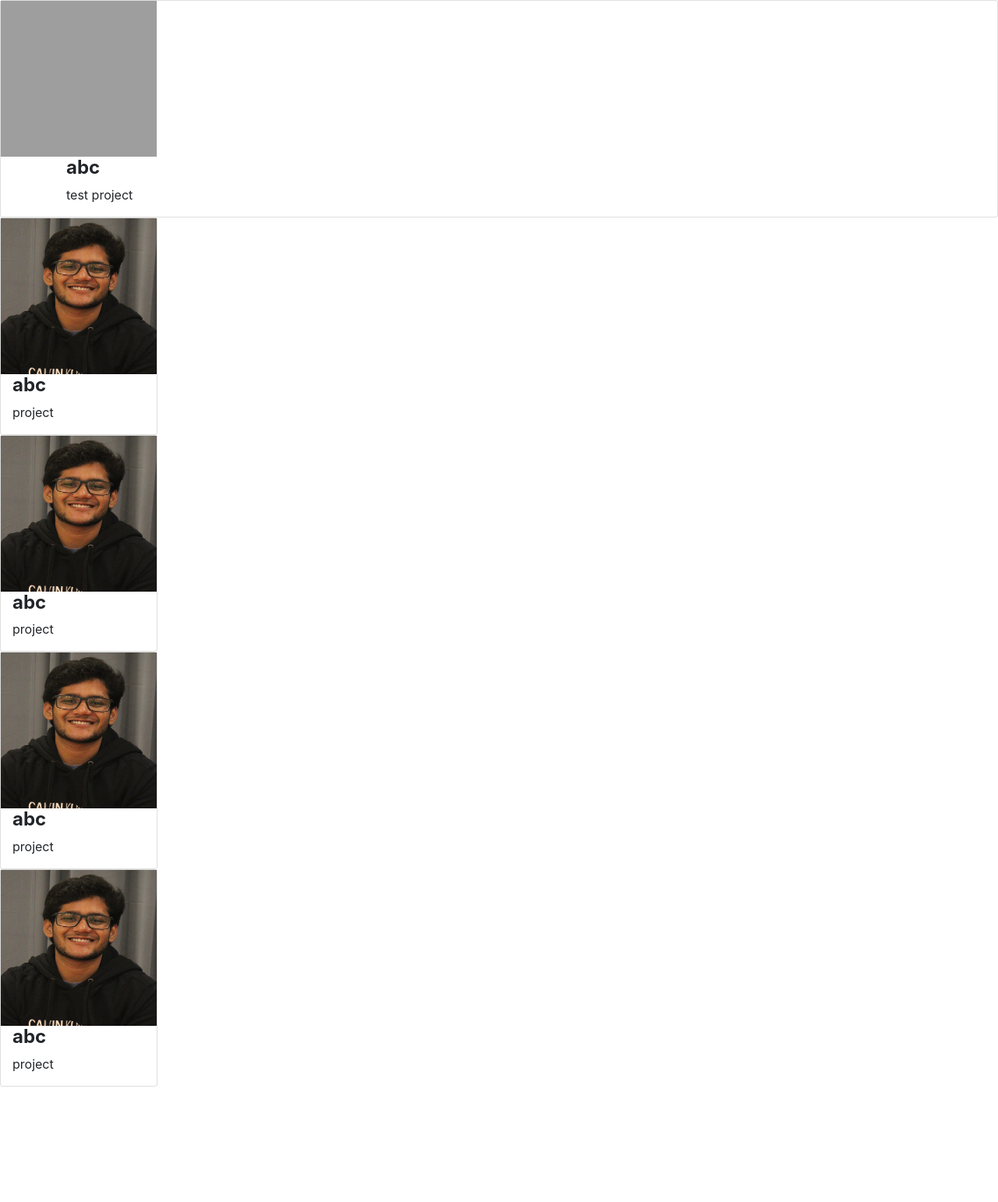
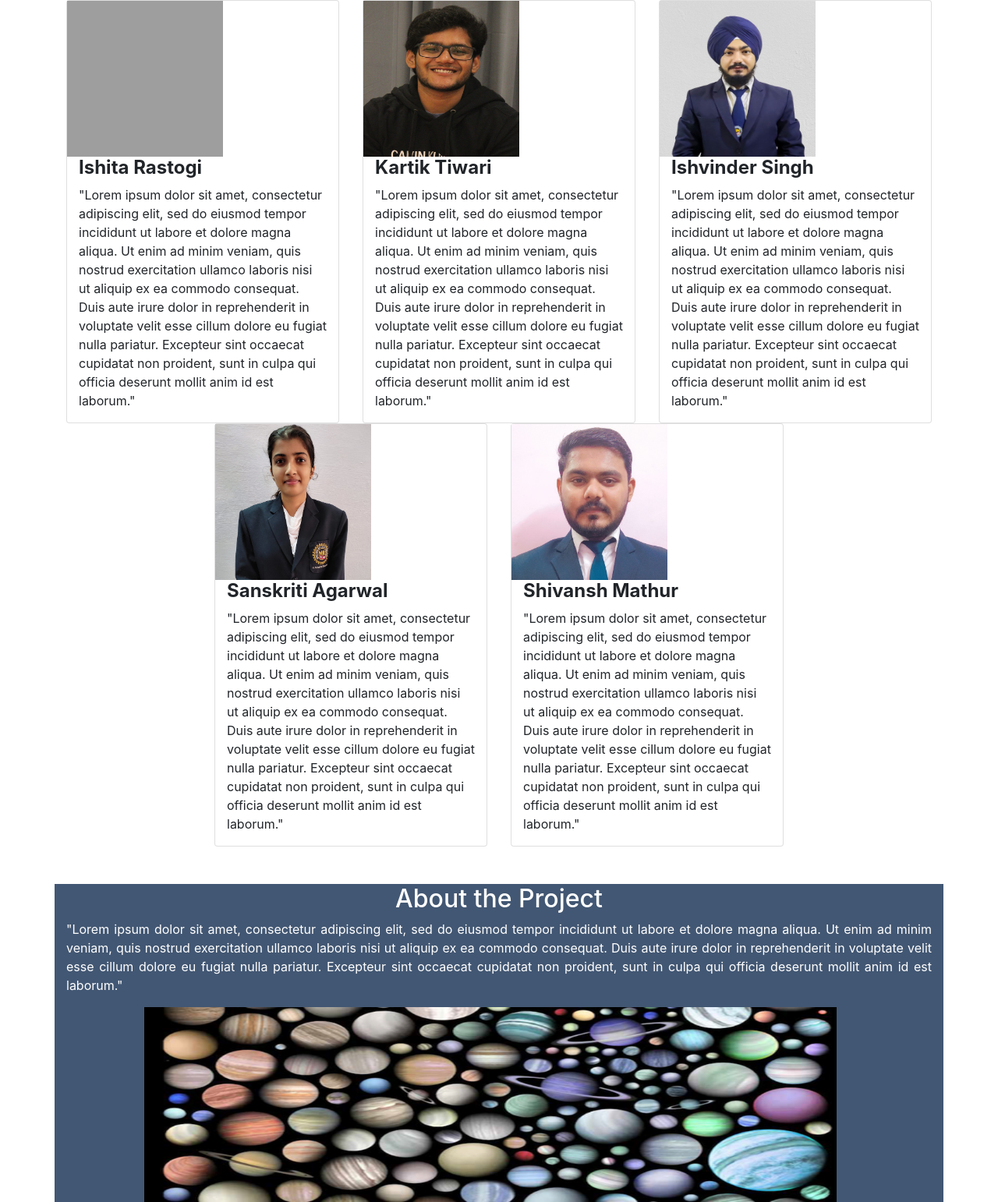
Before and after one commit to shivanshMathur07/exoplanet-detection, a Flask app: page /about in a window 1280 px wide. Shown: the part 56-1598 px from the top of the page at 78% size. Before the commit the page ends 1450 px from the top, so only its background shows below. Run offline with Flask 2, Linux system fonts and the light colour scheme; parts of the project's set-up code (start-up, migrations or seed data) failed here and were passed over; some libraries are stand-ins or nearby versions; grey boxes are pictures that could not be loaded.

Commit message:
about page check

```diff
--- a/web/prediction_helper/my_prediction.py
+++ b/web/prediction_helper/my_prediction.py
@@ -4,7 +4,7 @@ import pandas as pd
 import warnings
 warnings.filterwarnings(action='ignore')
 
-model_path = "web\prediction_helper\my_model.pickle"
+model_path = "exoplanet-detection\web\prediction_helper\my_model.pickle"
 
 pickle_in = open(model_path,"rb")
 trained_model = pickle.load(pickle_in)
--- a/web/templates/about.html
+++ b/web/templates/about.html
@@ -1,66 +1,105 @@
 {% extends "index.html" %} {%block title%}About{%endblock%} {%block body%}
 <!-- navbar -->
 {%include "navbar.html" %}
-<div style="width: auto">
-  <div class="card">
+
+<div class="container">
+    <div class="row">
+      <div class="col-sm-4">
+
+  <div class="card" style="width: auto;">
     <img
       src="{{url_for('static',filename='ishita.png')}}"
+      alt="Ishita Rastogi"
+      width="200"
+      height="200"
+    />
+    <div class="container">
+      <h4><b>Ishita Rastogi</b></h4>
+      <p>"Lorem ipsum dolor sit amet, consectetur adipiscing elit, sed do eiusmod tempor incididunt ut labore et dolore magna aliqua. Ut enim ad minim veniam, quis nostrud exercitation ullamco laboris nisi ut aliquip ex ea commodo consequat. Duis aute irure dolor in reprehenderit in voluptate velit esse cillum dolore eu fugiat nulla pariatur. Excepteur sint occaecat cupidatat non proident, sunt in culpa qui officia deserunt mollit anim id est laborum."</p>
+    </div>
+  </div>
+</div>
+<div class="col-sm-4">
+  <div class="card" style="width: auto;">
+    <img
+      src="{{url_for('static',filename='KARTIK.png')}}"
       alt="Kartik Tiwari"
       width="200"
       height="200"
     />
     <div class="container">
-      <h4><b>abc</b></h4>
-      <p>test project</p>
+      <h4><b>Kartik Tiwari</b></h4>
+      <p>"Lorem ipsum dolor sit amet, consectetur adipiscing elit, sed do eiusmod tempor incididunt ut labore et dolore magna aliqua. Ut enim ad minim veniam, quis nostrud exercitation ullamco laboris nisi ut aliquip ex ea commodo consequat. Duis aute irure dolor in reprehenderit in voluptate velit esse cillum dolore eu fugiat nulla pariatur. Excepteur sint occaecat cupidatat non proident, sunt in culpa qui officia deserunt mollit anim id est laborum."</p>
     </div>
   </div>
-
-  <div class="card" style="width: max-content">
+</div>
+<div class="col-sm-4">
+  <div class="card" style="width: auto;">
     <img
-      src="{{url_for('static',filename='KARTIK.png')}}"
+      src="{{url_for('static',filename='ishvinder.jpg')}}"
+      alt="Ishvinder Singh"
       width="200"
       height="200"
     />
     <div class="container">
-      <h4><b>abc</b></h4>
-      <p>project</p>
+      <h4><b>Ishvinder Singh</b></h4>
+      <p>"Lorem ipsum dolor sit amet, consectetur adipiscing elit, sed do eiusmod tempor incididunt ut labore et dolore magna aliqua. Ut enim ad minim veniam, quis nostrud exercitation ullamco laboris nisi ut aliquip ex ea commodo consequat. Duis aute irure dolor in reprehenderit in voluptate velit esse cillum dolore eu fugiat nulla pariatur. Excepteur sint occaecat cupidatat non proident, sunt in culpa qui officia deserunt mollit anim id est laborum."</p>
     </div>
   </div>
-
-  <div class="card" style="width: max-content">
+</div>
+</div>
+</div>
+<div class="container">
+  <div class="row">
+    <div class="col-sm-2"></div>
+    <div class="col-sm-4">
+  <div class="card" style="width: auto;" >
     <img
-      src="{{url_for('static',filename='KARTIK.png')}}"
+      src="{{url_for('static',filename='sanskriti.jpeg')}}"
+      alt="Sanskriti Agarwal"
       width="200"
       height="200"
     />
     <div class="container">
-      <h4><b>abc</b></h4>
-      <p>project</p>
+      <h4><b>Sanskriti Agarwal</b></h4>
+      <p>"Lorem ipsum dolor sit amet, consectetur adipiscing elit, sed do eiusmod tempor incididunt ut labore et dolore magna aliqua. Ut enim ad minim veniam, quis nostrud exercitation ullamco laboris nisi ut aliquip ex ea commodo consequat. Duis aute irure dolor in reprehenderit in voluptate velit esse cillum dolore eu fugiat nulla pariatur. Excepteur sint occaecat cupidatat non proident, sunt in culpa qui officia deserunt mollit anim id est laborum."</p>
     </div>
   </div>
-
-  <div class="card" style="width: max-content">
+</div>
+<div class="col-sm-4">
+  <div class="card" style="width: auto;">
     <img
-      src="{{url_for('static',filename='KARTIK.png')}}"
+      src="{{url_for('static',filename='shivansh.jpeg')}}"
+      alt="Shivansh Mathur"
       width="200"
       height="200"
     />
     <div class="container">
-      <h4><b>abc</b></h4>
-      <p>project</p>
-    </div>
-  </div>
-
-  <div class="card" style="width: max-content">
-    <img
-      src="{{url_for('static',filename='KARTIK.png')}}"
-      width="200"
-      height="200"
-    />
-    <div class="container">
-      <h4><b>abc</b></h4>
-      <p>project</p>
+      <h4><b>Shivansh Mathur</b></h4>
+      <p>"Lorem ipsum dolor sit amet, consectetur adipiscing elit, sed do eiusmod tempor incididunt ut labore et dolore magna aliqua. Ut enim ad minim veniam, quis nostrud exercitation ullamco laboris nisi ut aliquip ex ea commodo consequat. Duis aute irure dolor in reprehenderit in voluptate velit esse cillum dolore eu fugiat nulla pariatur. Excepteur sint occaecat cupidatat non proident, sunt in culpa qui officia deserunt mollit anim id est laborum."</p>
     </div>
   </div>
 </div>
+<div class="col-sm-2"></div>
+</div>
+</div>
+</div>
+<br>
+<br>
+<!-- <br>
+<br> -->
+<div class="container">
+  <div class="row">
+    <div class="col-md-12" style="background-color: #425773; width: 100%;">
+      <!-- <div style="background-color: #425773; width: 100%;" > -->
+       <h2 style="color: #ffff; text-align: center;" >About the Project</h2>
+       <p style="color: #ffff; text-align: justify;">"Lorem ipsum dolor sit amet, consectetur adipiscing elit, sed do eiusmod tempor incididunt ut labore et dolore magna aliqua. Ut enim ad minim veniam, quis nostrud exercitation ullamco laboris nisi ut aliquip ex ea commodo consequat. Duis aute irure dolor in reprehenderit in voluptate velit esse cillum dolore eu fugiat nulla pariatur. Excepteur sint occaecat cupidatat non proident, sunt in culpa qui officia deserunt mollit anim id est laborum."</p>
+      <img  src="{{url_for('static',filename='exoplanets.png')}}"
+      style="align-items: center; margin-left: 100px;
+      width: 80%;
+      height: 250px"/>
+      </div>
+    </div>
+  <!-- </div> -->
+</div>
 {%endblock%}
```
Also changed, not shown: web/templates/homepage.html (+8 -1 lines), web/static/exoplanets.png (added), web/static/ishvinder.jpg (added), web/static/sanskriti.jpeg (added), web/static/shivansh.jpeg (added).
